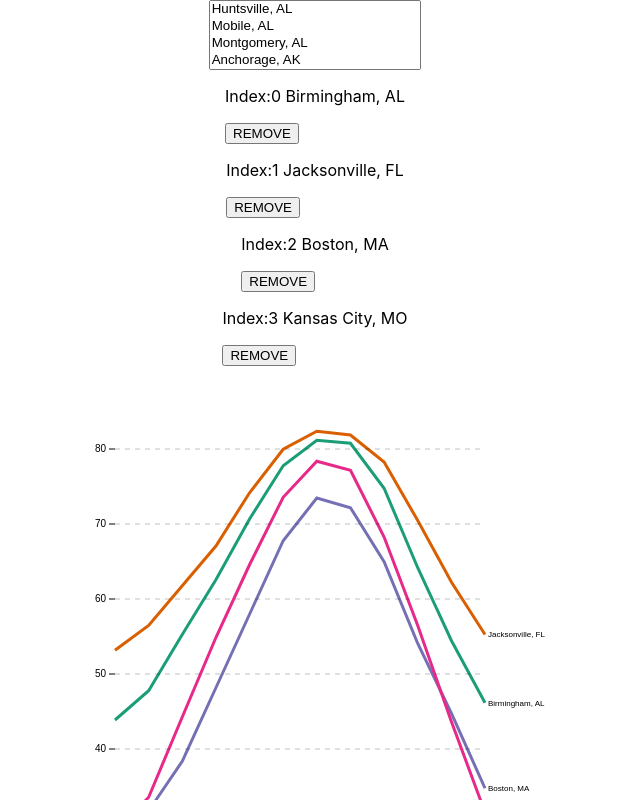
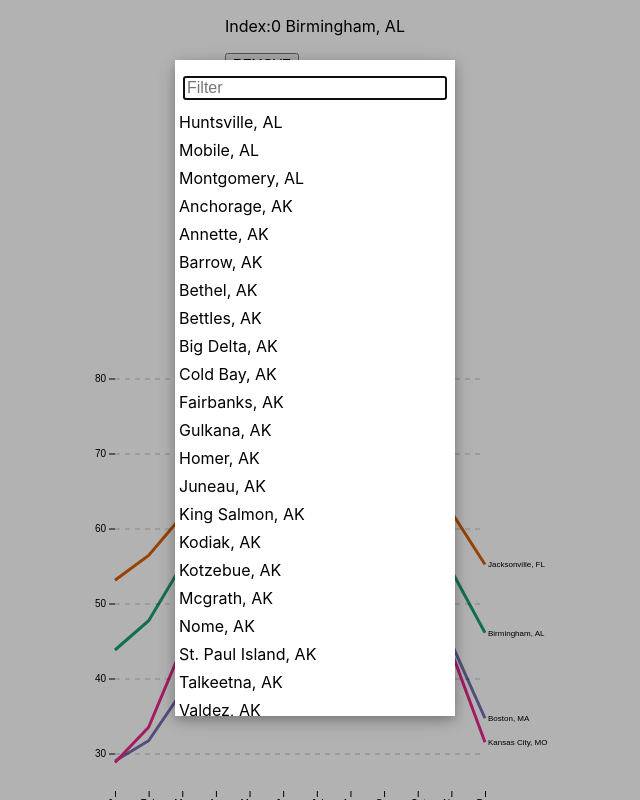
Before and after one commit to DaleMatthews/weather-compare, a React (Create React App) app in the folder weather-compare-app/: page / in a window 1280 px wide. Shown: the top 800 px of the page, without its empty margins (325-965 px from the left). Built offline with nearby package versions, Linux system fonts and the light colour scheme; the HTML template or start-up script is replaced by a standard one.

Commit message:
Get basics of dialog working

```diff
--- /dev/null
+++ b/weather-compare-app/src/components/CitySelection/CitySelection.css
@@ -0,0 +1,45 @@
+.city-selection-overlay {
+  position: fixed;
+  top: 0;
+  z-index: 1000;
+  width: 100vw;
+  height: 100vh;
+  background: rgba(0, 0, 0, 0.3);
+  display: flex;
+  justify-content: center;
+}
+
+.city-selection-dialog {
+  position: relative;
+  height: 80vh;
+  width: 280px;
+  top: 7.5vh;
+  padding: 16px 0 0 0;
+  background-color: white;
+  box-shadow: 0 4px 10px 0 rgba(0,0,0,0.2),0 4px 20px 0 rgba(0,0,0,0.19);
+  display: flex;
+  flex-flow: column nowrap;
+}
+
+.city-selection-dialog input {
+  margin: 0 8px;
+  font-size: 1rem;
+  margin-bottom: 8px;
+}
+
+.city-selection-dialog ul {
+  padding: 0;
+  margin: 0;
+  width: 100%;
+  overflow-y: scroll;
+  scrollbar-width: thin;
+  list-style-type: none;
+}
+
+.city-selection-dialog li {
+  cursor: pointer;
+  padding: 4px;
+}
+.city-selection-dialog li:hover {
+  background: rgba(0, 0, 0, 0.1);
+}
--- a/weather-compare-app/src/components/CitySelection/CitySelection.js
+++ b/weather-compare-app/src/components/CitySelection/CitySelection.js
@@ -3,24 +3,42 @@ import { connect } from "react-redux";
 import WeatherData from "../../data/weather-data.json";
 import { addCitySelection, setCitySelection } from "../../redux/actions";
 import { getSelectedCityData } from "../../redux/selectors";
+import "./CitySelection.css";
+
+const cities = Object.keys(WeatherData);
 
 class CitySelection extends Component {
+  constructor(props) {
+    super(props);
+    this.state = { filteredCities: cities };
+  }
+
+  componentDidMount() {
+    this.filterInput.focus();
+  }
+
   handleSelect(e) {
-    this.props.setCitySelection(
-      [...e.target.options].filter(o => o.selected).map(o => o.value)
-    );
+    this.props.addCitySelection(e.target.innerText);
+  }
+
+  filter(e) {
+    this.setState({
+      filteredCities: cities.filter(c => c.toLowerCase().includes(e.target.value.toLowerCase())),
+    });
   }
 
   render() {
-    const cities = Object.keys(WeatherData);
-    const cityOptions = cities
+    const cityOptions = this.state.filteredCities
       .filter(o => !this.props.currentCities.some(city => city.id === o))
-      .map(city => <option key={city}>{city}</option>);
+      .map(city => <li key={city} onClick={e => this.handleSelect(e)}>{city}</li>);
     return (
-      <div>
-        <select multiple onChange={e => this.handleSelect(e)}>
-          {cityOptions}
-        </select>
+      <div class="city-selection-overlay">
+        <div class="city-selection-dialog">
+          <input ref={(input) => { this.filterInput = input; }} placeholder="Filter" onChange={e => this.filter(e)}/>
+          <ul>
+            {cityOptions}
+          </ul>
+        </div>
       </div>
     );
   }
```
